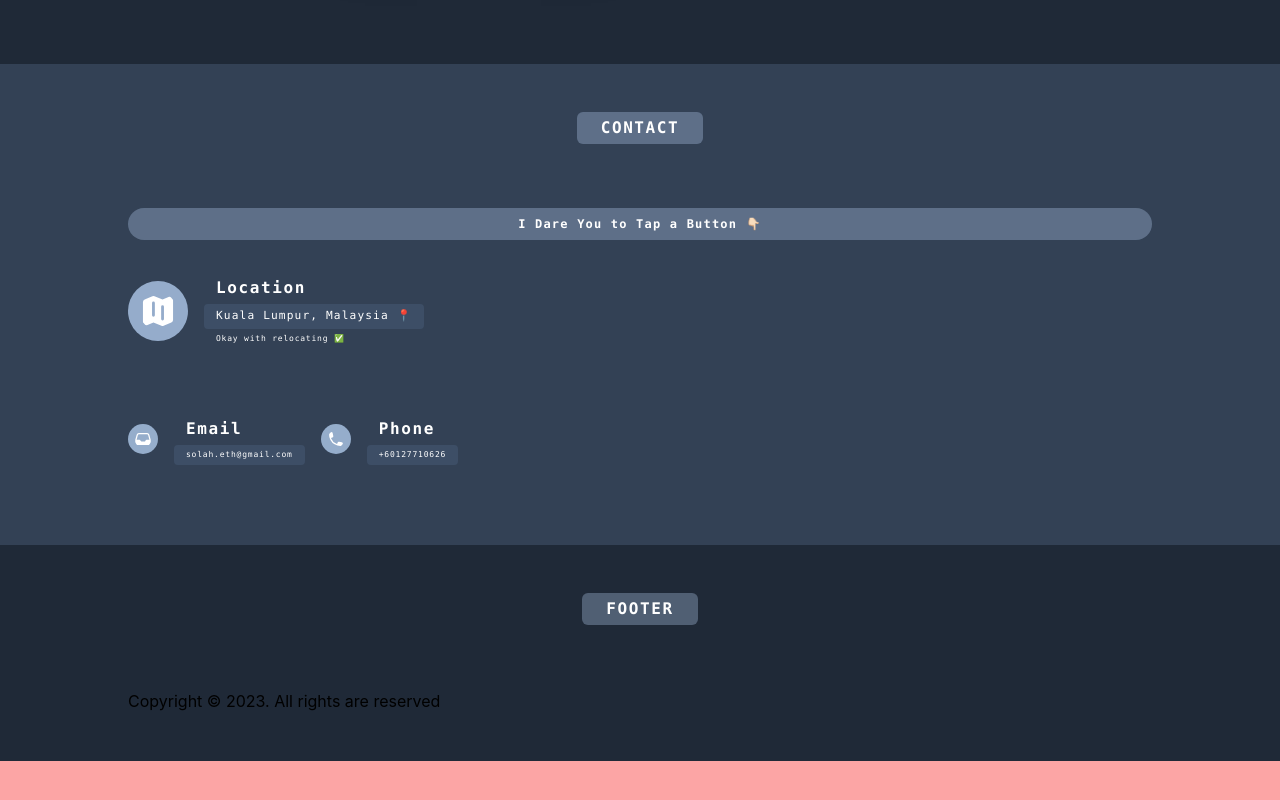
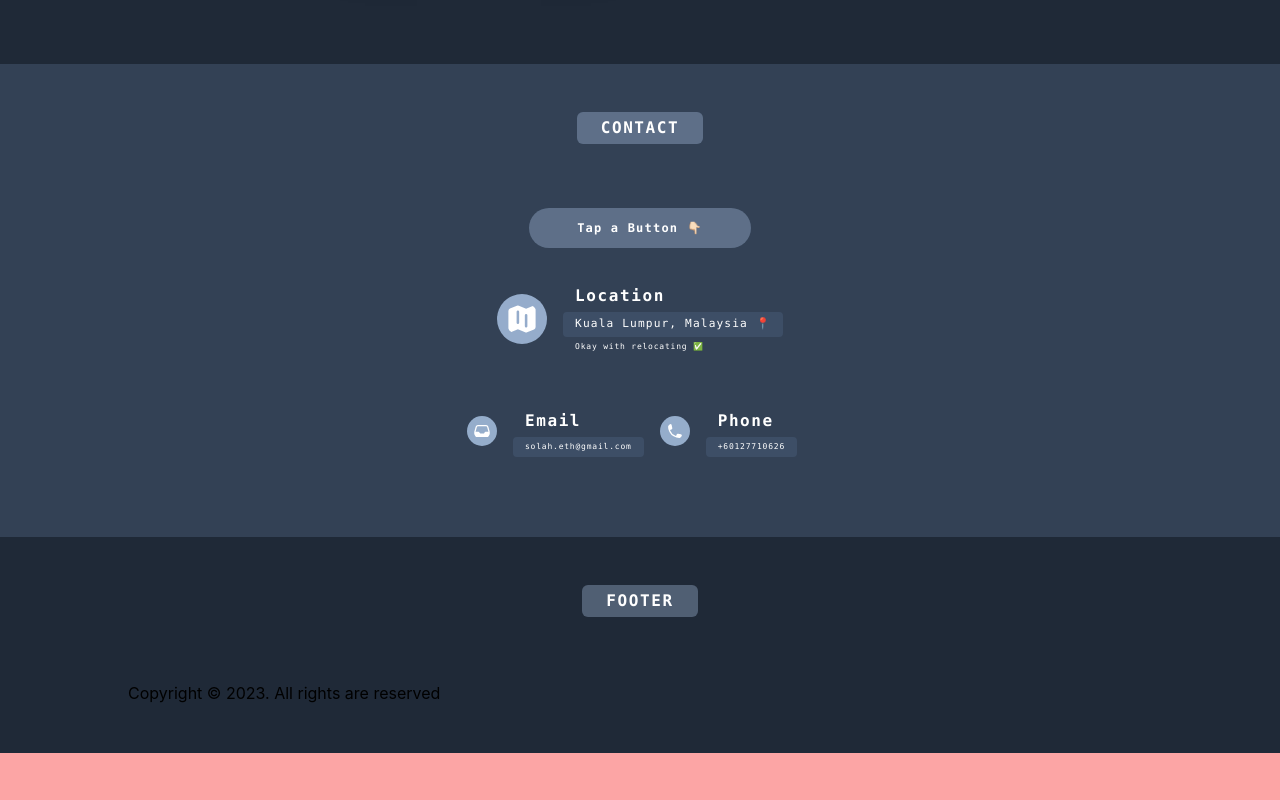
Before and after one commit to solahidris/PP02-Portfolio, a React (Create React App) app: page / in a window 1280 px wide. Shown: the part 2479-3279 px from the top of the page. Built offline with nearby package versions, Linux system fonts and the light colour scheme.

Commit message:
layout contact 2

```diff
--- a/src/App.js
+++ b/src/App.js
@@ -198,11 +198,11 @@ function App() {
         <div className="flex justify-center">
           <p className="lg:mt-0 mt-[1rem] mb-[4rem] tracking-widest font-mono font-bold text-white bg-blue-200/30 px-[1.5rem] py-[0.25rem] rounded-md">CONTACT</p>
         </div>
-        <div>
-          <p className="bg-blue-200/30 py-2 px-4 rounded-3xl text-center text-white font-mono font-bold tracking-widest text-xs">I Dare You to Tap a Button 👇🏻</p>
+        <div className="flex justify-center">
+          <p className="bg-blue-200/30 py-[0.75rem] px-[3rem] rounded-3xl text-center text-white font-mono font-bold tracking-widest text-xs">Tap a Button 👇🏻</p>
         </div>
-        <div className="flex py-8">
-          <MapIcon className="text-white bg-blue-200/70 rounded-full p-[0.7rem] w-[60px] h-[60px] self-center"/>
+        <div className="flex justify-center pt-8 pb-4">
+          <MapIcon className="text-white bg-blue-200/70 rounded-full p-[0.5rem] w-[50px] h-[50px] self-center"/>
           <div className="flex flex-col">
             <p className="text-white font-mono font-bold self-start mx-4 px-3 py-1 tracking-widest">Location</p>
             <p className="bg-blue-300/10 rounded text-white font-mono text-[0.7rem] self-center ml-4 px-3 py-1 tracking-widest">Kuala Lumpur, Malaysia 📍</p>
@@ -210,7 +210,7 @@ function App() {
           </div>
         </div>
 
-        <div className="flex">
+        <div className="flex justify-center">
           <button value="emailSection" onClick={() => contactSectionHandler("emailSection")}>
             <div className="flex py-8">
               <InboxIcon className="text-white bg-blue-200/70 rounded-full self-center p-[0.4rem] w-[30px] h-[30px]"/>
```
